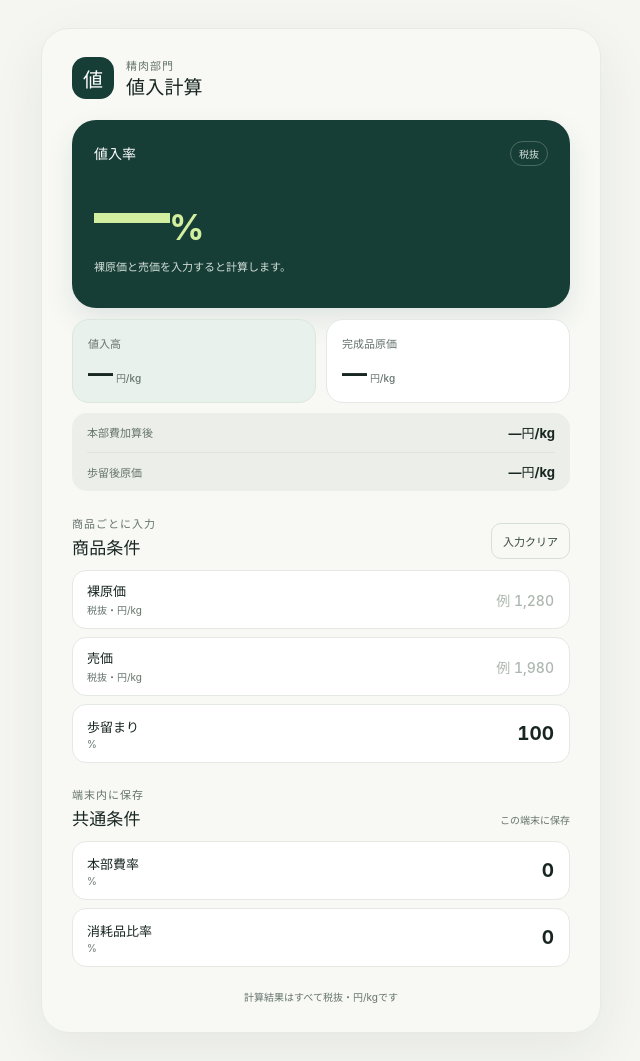
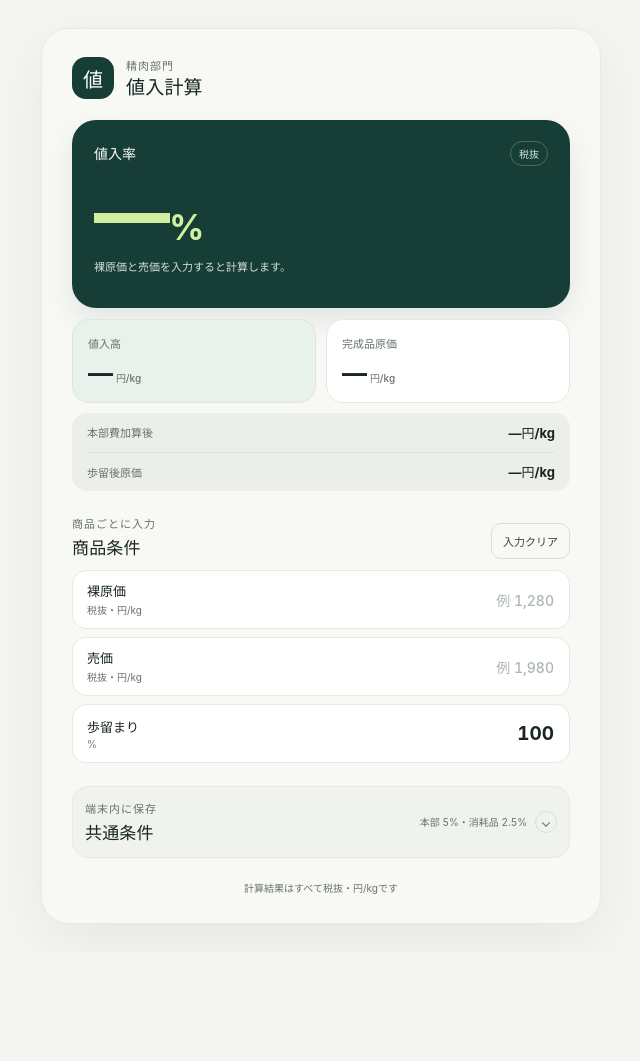
Before and after one commit to oshigoto54310-cmyk/seinikunyu-keisan-pwa, a website with bundled scripts: page index.html in a window 1280 px wide. Shown: the whole page, without its empty margins (319-959 px from the left). After the commit the page ends 952 px from the top, so only its background shows below. Built offline with nearby package versions, Linux system fonts and the light colour scheme.

Commit message:
Collapse common settings with new defaults

```diff
--- a/app.js
+++ b/app.js
@@ -1,6 +1,8 @@
 import { calculate } from "./calculator.js";
 
-const SETTINGS_KEY = "niku-margin-settings-v1";
+const SETTINGS_KEY = "niku-margin-settings-v2";
+const LEGACY_SETTINGS_KEY = "niku-margin-settings-v1";
+const DEFAULT_SETTINGS = { hqRate: "5", suppliesRate: "2.5" };
 const form = document.querySelector("#calculator-form");
 const fields = Object.fromEntries(
   ["rawCost", "sellingPrice", "yieldRate", "hqRate", "suppliesRate"].map((name) => [name, form.elements.namedItem(name)]),
@@ -17,6 +19,7 @@ const resultElements = {
   yield: document.querySelector("#yield-cost"),
   message: document.querySelector("#result-message"),
   saveStatus: document.querySelector("#save-status"),
+  settingsPreview: document.querySelector("#settings-preview"),
 };
 const yenFormat = new Intl.NumberFormat("ja-JP", { maximumFractionDigits: 1 });
 const rateFormat = new Intl.NumberFormat("ja-JP", { minimumFractionDigits: 1, maximumFractionDigits: 1 });
@@ -31,6 +34,11 @@ function inputValues() {
 
 function formatYen(value) {
   return yenFormat.format(value);
+}
+
+function updateSettingsPreview() {
+  const displayRate = (field) => field.value.trim() === "" ? "—" : `${field.value.trim()}%`;
+  resultElements.settingsPreview.textContent = `本部 ${displayRate(fields.hqRate)}・消耗品 ${displayRate(fields.suppliesRate)}`;
 }
 
 function setValue(element, value, unit) {
@@ -64,6 +72,7 @@ function errorMessage(result) {
 }
 
 function render() {
+  updateSettingsPreview();
   const result = calculate(inputValues());
   if (!result.ok) {
     showEmpty(errorMessage(result), result.error !== "missing");
@@ -85,11 +94,23 @@ function render() {
 
 function loadSettings() {
   try {
-    const saved = JSON.parse(localStorage.getItem(SETTINGS_KEY) || "{}");
+    const stored = localStorage.getItem(SETTINGS_KEY);
+    const legacyStored = stored ? null : localStorage.getItem(LEGACY_SETTINGS_KEY);
+    const saved = stored || legacyStored ? JSON.parse(stored || legacyStored) : null;
+    const isLegacyDefault = !stored && saved && Number(saved.hqRate) === 0 && Number(saved.suppliesRate) === 0;
+    let shouldSave = !stored || isLegacyDefault;
     for (const name of ["hqRate", "suppliesRate"]) {
-      const value = Number(saved[name]);
-      if (Number.isFinite(value) && value >= 0) fields[name].value = String(value);
+      const rawValue = isLegacyDefault ? DEFAULT_SETTINGS[name] : saved?.[name];
+      const hasValue = rawValue !== undefined && rawValue !== null && String(rawValue).trim() !== "";
+      const value = Number(rawValue);
+      if (hasValue && Number.isFinite(value) && value >= 0) {
+        fields[name].value = String(value);
+      } else {
+        fields[name].value = DEFAULT_SETTINGS[name];
+        shouldSave = true;
+      }
     }
+    if (shouldSave) saveSettings();
   } catch {
     resultElements.saveStatus.textContent = "設定を読み込めません";
     resultElements.saveStatus.classList.add("is-error");
--- a/index.html
+++ b/index.html
@@ -78,25 +78,31 @@
           </div>
         </section>
 
-        <section class="input-section settings-section" aria-labelledby="settings-heading">
-          <div class="section-heading settings-heading">
+        <details id="settings-details" class="settings-section">
+          <summary class="section-heading settings-heading">
             <div>
               <p class="eyebrow">端末内に保存</p>
               <h2 id="settings-heading">共通条件</h2>
             </div>
-            <span id="save-status" class="save-status">この端末に保存</span>
-          </div>
+            <span class="settings-summary-meta">
+              <span id="settings-preview" class="settings-preview">本部 5%・消耗品 2.5%</span>
+              <span class="settings-chevron" aria-hidden="true">⌄</span>
+            </span>
+          </summary>
+          <div class="settings-content">
+            <p id="save-status" class="save-status">この端末に保存</p>
             <div class="field-list">
               <label class="field" for="hq-rate">
                 <span class="field-copy"><span class="field-label">本部費率</span><span class="field-unit">%</span></span>
-              <input id="hq-rate" name="hqRate" type="text" inputmode="decimal" value="0" autocomplete="off">
+                <input id="hq-rate" name="hqRate" type="text" inputmode="decimal" value="5" autocomplete="off">
               </label>
               <label class="field" for="supplies-rate">
                 <span class="field-copy"><span class="field-label">消耗品比率</span><span class="field-unit">%</span></span>
-              <input id="supplies-rate" name="suppliesRate" type="text" inputmode="decimal" value="0" autocomplete="off">
+                <input id="supplies-rate" name="suppliesRate" type="text" inputmode="decimal" value="2.5" autocomplete="off">
               </label>
             </div>
-        </section>
+          </div>
+        </details>
       </form>
 
       <footer class="app-footer">計算結果はすべて税抜・円/kgです</footer>
--- a/service-worker.js
+++ b/service-worker.js
@@ -1,4 +1,4 @@
-const CACHE_NAME = "niku-margin-v5";
+const CACHE_NAME = "niku-margin-v6";
 const APP_FILES = [
   "./",
   "./index.html",
--- a/styles.css
+++ b/styles.css
@@ -78,8 +78,17 @@ h2 { margin: 0; font-size: 17px; letter-spacing: .01em; }
 .field:focus-within { border-color: #6b9280; box-shadow: 0 0 0 3px rgb(80 129 104 / 11%); }
 .field input::-webkit-inner-spin-button, .field input::-webkit-outer-spin-button { margin: 0; -webkit-appearance: none; }
 .field input[type=number] { -moz-appearance: textfield; }
-.settings-section { margin-top: 23px; }
-.settings-heading { align-items: end; }
+.settings-section { display: block; margin-top: 23px; border: 1px solid var(--line); border-radius: 16px; background: #f0f2ed; }
+.settings-heading { align-items: center; margin: 0; padding: 13px 12px; cursor: pointer; list-style: none; }
+.settings-heading::-webkit-details-marker { display: none; }
+.settings-heading:focus-visible { outline: 2px solid #6b9280; outline-offset: 2px; border-radius: 14px; }
+.settings-summary-meta { display: flex; align-items: center; gap: 8px; margin-left: auto; }
+.settings-preview { color: var(--muted); font-size: 10px; font-variant-numeric: tabular-nums; white-space: nowrap; }
+.settings-chevron { display: grid; width: 22px; height: 22px; flex: 0 0 22px; place-items: center; border: 1px solid #d8dfd9; border-radius: 50%; color: var(--muted); font-size: 14px; line-height: 1; }
+.settings-section[open] .settings-heading { border-bottom: 1px solid var(--line); }
+.settings-section[open] .settings-chevron { transform: rotate(180deg); }
+.settings-content { padding: 9px 11px 11px; }
+.settings-content .save-status { margin: 0 2px 8px; padding-bottom: 0; text-align: right; }
 .save-status { padding-bottom: 3px; color: var(--muted); font-size: 10px; white-space: nowrap; }
 .save-status.is-error { color: var(--danger); }
 .app-footer { padding: 22px 0 0; color: var(--muted); font-size: 10px; text-align: center; }
@@ -91,6 +100,12 @@ h2 { margin: 0; font-size: 17px; letter-spacing: .01em; }
   .card-value { font-size: 25px; }
 }
 
+@media (max-width: 360px) {
+  .settings-heading { gap: 7px; padding-right: 9px; padding-left: 9px; }
+  .settings-summary-meta { gap: 5px; }
+  .settings-preview { font-size: 9px; }
+}
+
 @media (prefers-reduced-motion: no-preference) {
   .field { transition: border-color .15s ease, box-shadow .15s ease; }
 }
```
Also changed, not shown: README.md. Lines whose indentation alone changed are shown as unchanged.
